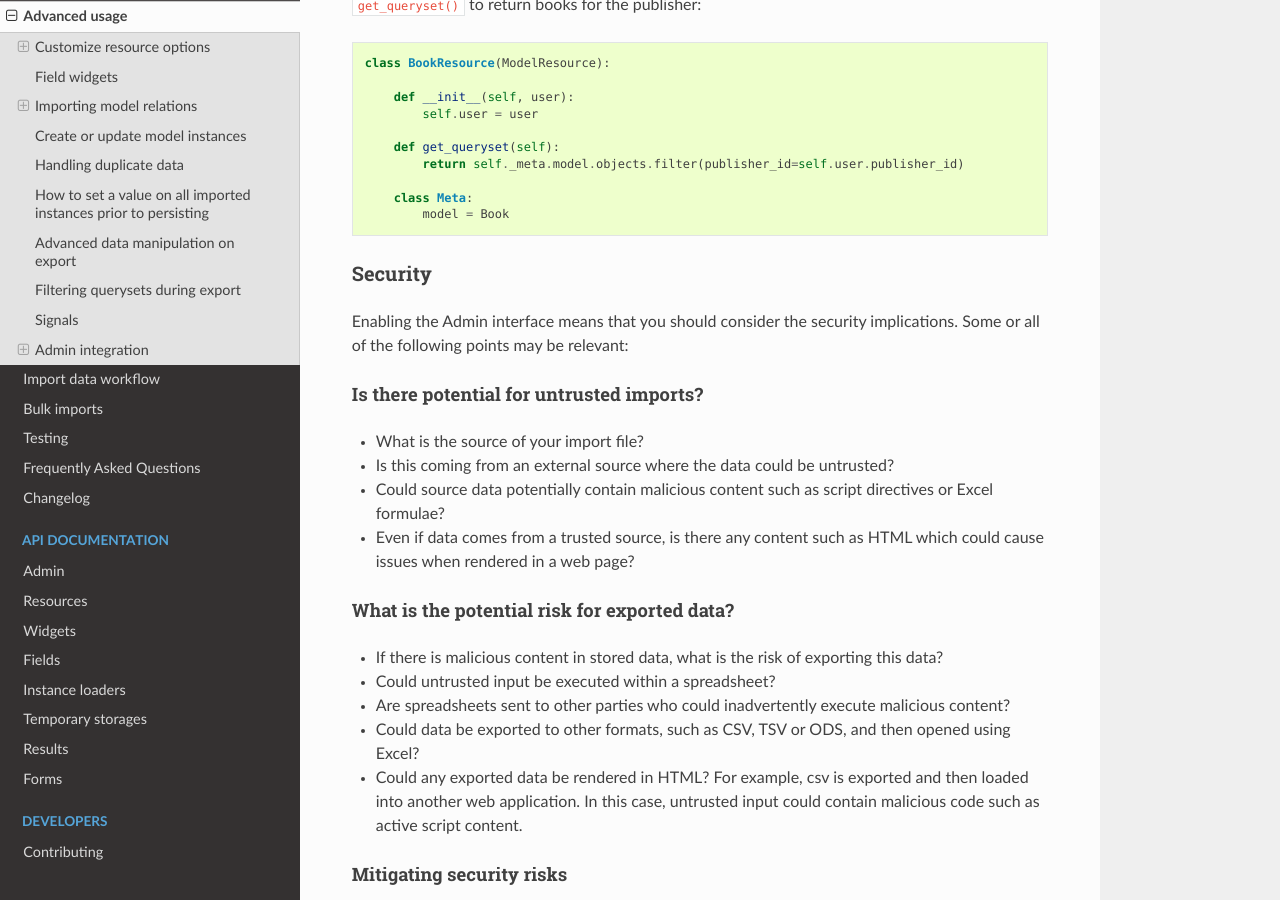
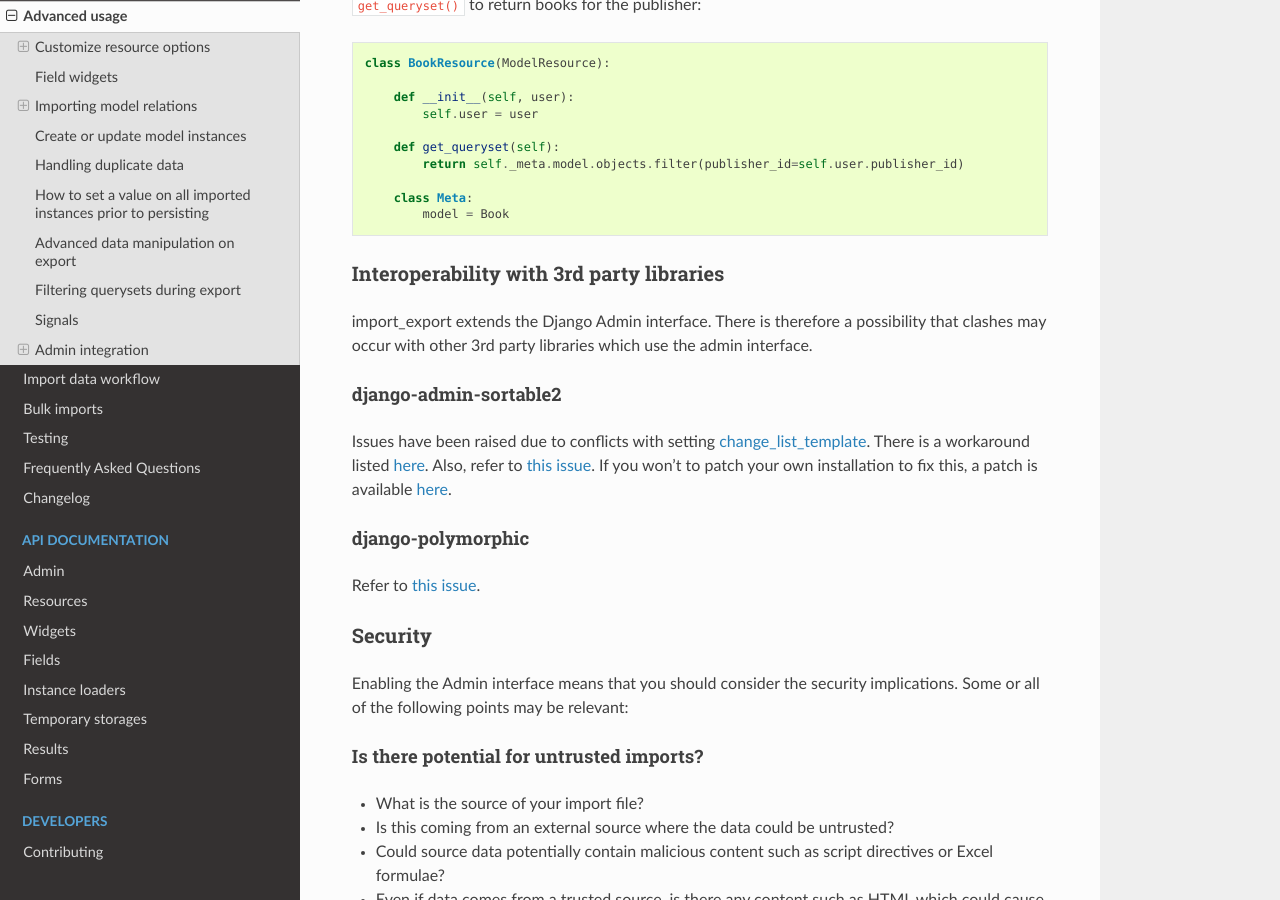
Before and after one commit to django-import-export/django-import-export, a Sphinx documentation site: the page built from docs/advanced_usage.rst, in a window 1280 px wide and 900 px high, scrolled down 19391 px. Built offline with Sphinx 7.4.7 and the Read the Docs theme 2.0.0, drawn with Linux system fonts in a browser that asks for light colours; pages that are not in the unit, such as notebooks, are missing from menus.

Commit message:
updated docs

```diff
--- a/docs/advanced_usage.rst
+++ b/docs/advanced_usage.rst
@@ -841,6 +841,26 @@ return books for the publisher::
         class Meta:
             model = Book
 
+.. _interoperability:
+
+Interoperability with 3rd party libraries
+-----------------------------------------
+
+import_export extends the Django Admin interface.  There is therefore a possibility that clashes may occur with other
+3rd party libraries which use the admin interface.
+
+django-admin-sortable2
+^^^^^^^^^^^^^^^^^^^^^^
+
+Issues have been raised due to conflicts with setting `change_list_template <https://docs.djangoproject.com/en/dev/ref/contrib/admin/#django.contrib.admin.ModelAdmin.change_list_template>`_.  There is a workaround listed `here <https://github.com/jrief/django-admin-sortable2/issues/345#issuecomment-1680271337>`_.
+Also, refer to `this issue <https://github.com/django-import-export/django-import-export/issues/1531>`_.
+If you won't to patch your own installation to fix this, a patch is available `here <https://github.com/django-import-export/django-import-export/pull/1607>`_.
+
+django-polymorphic
+^^^^^^^^^^^^^^^^^^
+
+Refer to `this issue <https://github.com/django-import-export/django-import-export/issues/1521>`_.
+
 .. _admin_security:
 
 Security
--- a/docs/changelog.rst
+++ b/docs/changelog.rst
@@ -10,6 +10,7 @@ Changelog
 - Removed reference to tablib dev from tox build (#1603)
 - Add customizable blocks in import.html (#1598)
 - Updated ru translation (#1604)
+- Updated documentation for interoperability with third party libraries (#)
 
 3.2.0 (2023-04-12)
 ------------------
--- a/docs/faq.rst
+++ b/docs/faq.rst
@@ -174,3 +174,9 @@ See :ref:`advanced_usage:Foreign key relations`.
 This can occur if a model defines a ``__str__()`` method which references a primary key or
 foreign key relation, and which is ``None`` during import.  There is a workaround to deal
 with this issue.  Refer to `this comment <https://github.com/django-import-export/django-import-export/issues/1556#issuecomment-1466980421>`_.
+
+'failed to assign change_list_template attribute' warning in logs
+-----------------------------------------------------------------
+
+This indicates that the change_list_template attribute could not be set, most likely due to a clash with a third party
+library.  Refer to :ref:`interoperability`.
```
Also changed, not shown: 2 other files.
